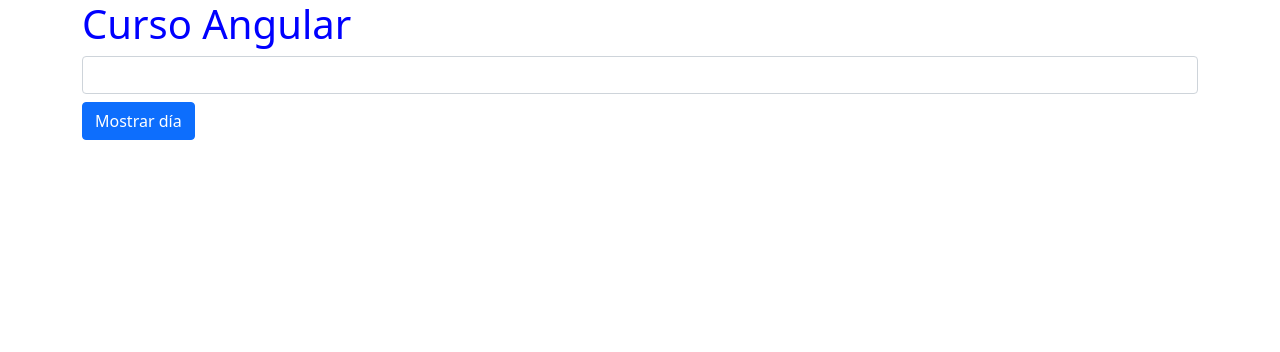
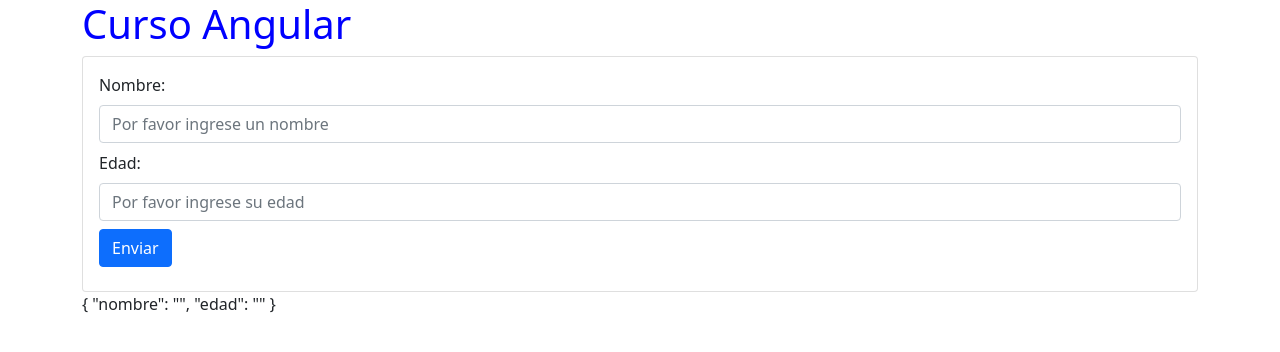
Before and after one commit to Oriojas/angular_curso, an Angular app: page / in a window 1280 px wide. Shown: the top 352 px of the page. Built offline with nearby package versions, Linux system fonts and the light colour scheme.

Commit message:
feat: create form

```diff
--- a/src/app/app.component.html
+++ b/src/app/app.component.html
@@ -1,6 +1,6 @@
 <div class="container">
     <h1>{{ title }}</h1>
 
-    <app-switch></app-switch>
+    <app-formulario2></app-formulario2>
 
 </div>
--- a/src/app/app.module.ts
+++ b/src/app/app.module.ts
@@ -7,6 +7,8 @@
 import { FormularioComponent } from './formulario/formulario.component';
 import { BuclesComponent } from './bucles/bucles.component';
 import { SwitchComponent } from './switch/switch.component';
+import { Formulario2Component } from './formulario2/formulario2.component';
+import { FormsModule } from '@angular/forms';
 
 
 @NgModule({
@@ -17,9 +19,11 @@
     FormularioComponent,
     BuclesComponent,
     SwitchComponent,
+    Formulario2Component,
   ],
   imports: [
-    BrowserModule
+    BrowserModule,
+    FormsModule
   ],
   providers: [],
   bootstrap: [AppComponent] // todos los componentes de deben agrupar en un módulo
--- /dev/null
+++ b/src/app/formulario2/formulario2.component.html
@@ -0,0 +1,31 @@
+<div class="card">
+    <div class="card-body">
+
+        <form (ngSubmit)="procesar()">
+
+            <div class="mb-2">
+                <label class="form-label">
+                    Nombre:
+                </label>
+
+                <input type="text" name="nombre" class="form-control" placeholder="Por favor ingrese un nombre" [(ngModel)]="persona.nombre">
+            </div>
+
+            <div class="mb-2">
+                <label class="form-label">
+                    Edad:
+                </label>
+
+                <input type="number" name="edad" class="form-control" placeholder="Por favor ingrese su edad" [(ngModel)]="persona.edad">
+            </div>
+
+            <button class="btn btn-primary mb-2">
+                Enviar
+            </button>
+
+        </form>
+
+    </div>
+</div>
+
+{{ persona | json}}
--- /dev/null
+++ b/src/app/formulario2/formulario2.component.ts
@@ -0,0 +1,19 @@
+import { Component } from '@angular/core';
+
+@Component({
+  selector: 'app-formulario2',
+  templateUrl: './formulario2.component.html',
+  styleUrls: ['./formulario2.component.css']
+})
+export class Formulario2Component {
+
+  persona = {
+    nombre: "",
+    edad: ""
+  };
+
+  procesar(){
+    console.log(this.persona)
+  }
+
+}
```
Also changed, not shown: src/app/formulario2/formulario2.component.css (added), 1 other file (tests, documents, lock files or other folders).
